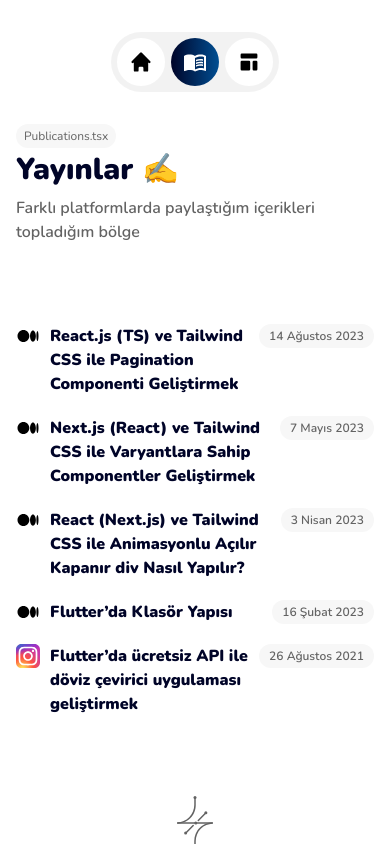
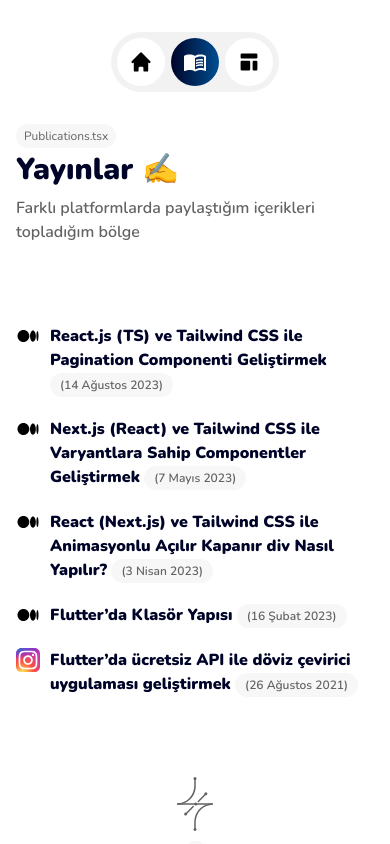
Before and after one commit to mehmetext/konukcudev-next, a Next.js app: page /publications in a window 390 px wide. Shown: the top 844 px of the page. Built offline with nearby package versions, Linux system fonts and the light colour scheme.

Commit message:
update publication responsive

```diff
--- a/src/app/publications/components/Publication.tsx
+++ b/src/app/publications/components/Publication.tsx
@@ -3,6 +3,7 @@ import Link from "next/link";
 import { forwardRef } from "react";
 
 import { motion } from "framer-motion";
+import cn from "@/lib/utils/cn";
 
 type Props = {
   icon: string;
@@ -30,19 +31,43 @@ const Publication = forwardRef<HTMLDivElement, Props>(
         <div className="shrink-0 flex h-6 w-6 sm:h-12 sm:w-12">
           <Icon name={icon} className="w-full h-full" />
         </div>
-        <div className="flex-1 sm:pt-2.5 items-start flex text-primary-dark font-black sm:text-xl">
-          <Link target="_blank" href={href}>
+        <div className="flex-1 sm:pt-2.5">
+          <Link
+            className="text-primary-dark font-black sm:text-xl"
+            target="_blank"
+            href={href}
+          >
             {title}
-          </Link>
+          </Link>{" "}
+          <DateComponent className="inline-flex sm:hidden">
+            ({date})
+          </DateComponent>
         </div>
-        <div className="flex items-start sm:pt-2.5">
-          <div className="text-xs text-[#636363] px-2.5 py-1 bg-bright rounded-full">
-            {date}
-          </div>
+        <div className="hidden sm:flex items-start sm:pt-2.5">
+          <DateComponent>{date}</DateComponent>
         </div>
       </motion.div>
     );
   }
 );
 
+export function DateComponent({
+  children,
+  className,
+}: {
+  children?: React.ReactNode;
+  className?: string;
+}) {
+  return (
+    <div
+      className={cn(
+        "text-xs text-[#636363] px-2.5 py-1 bg-bright rounded-full",
+        className
+      )}
+    >
+      {children}
+    </div>
+  );
+}
+
 export default Publication;
```
